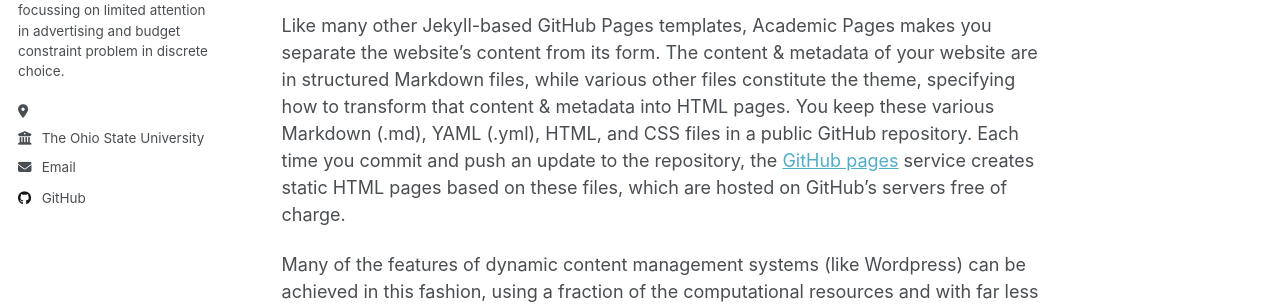
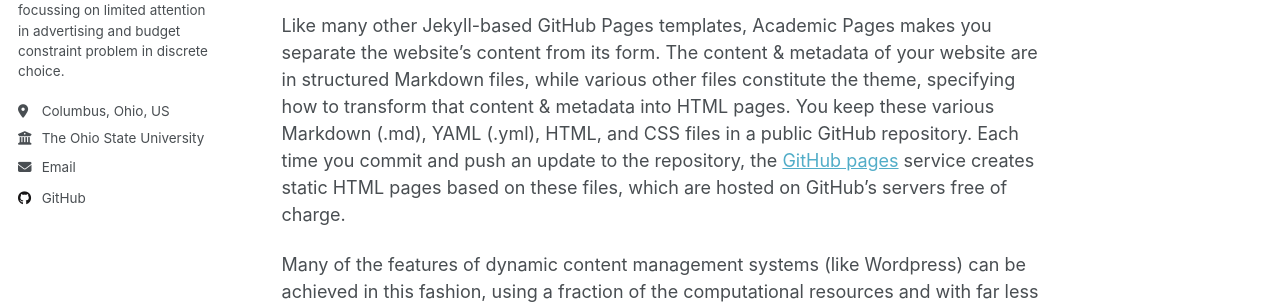
Before and after one commit to SonWoohun/SonWoohun.github.io, a Jekyll site: the page built from _pages/about.md, in a window 1280 px wide. Shown: the part 522-826 px from the top of the page. Built offline with Jekyll 4.4.1, drawn with Linux system fonts in a browser that asks for light colours; a script that is not in the unit is left out.

Commit message:
added location

```diff
--- a/_config.yml
+++ b/_config.yml
@@ -26,7 +26,7 @@
   name             : "Woohun Son"
   pronouns         : # example: "she/her"
   bio              : "I'm a Ph.D. candidate in Economics at the Ohio State University. My research interests include industrial organization, applied econometrics, and decision theory. I am currently focussing on limited attention in advertising and budget constraint problem in discrete choice."
-  location         : ""
+  location         : "Columbus, Ohio, US"
   employer         : "The Ohio State University"
   uri              : # URL
   email            : "son.268@osu.edu" # email address - this will be obfuscated in the HTML to prevent spam
```
